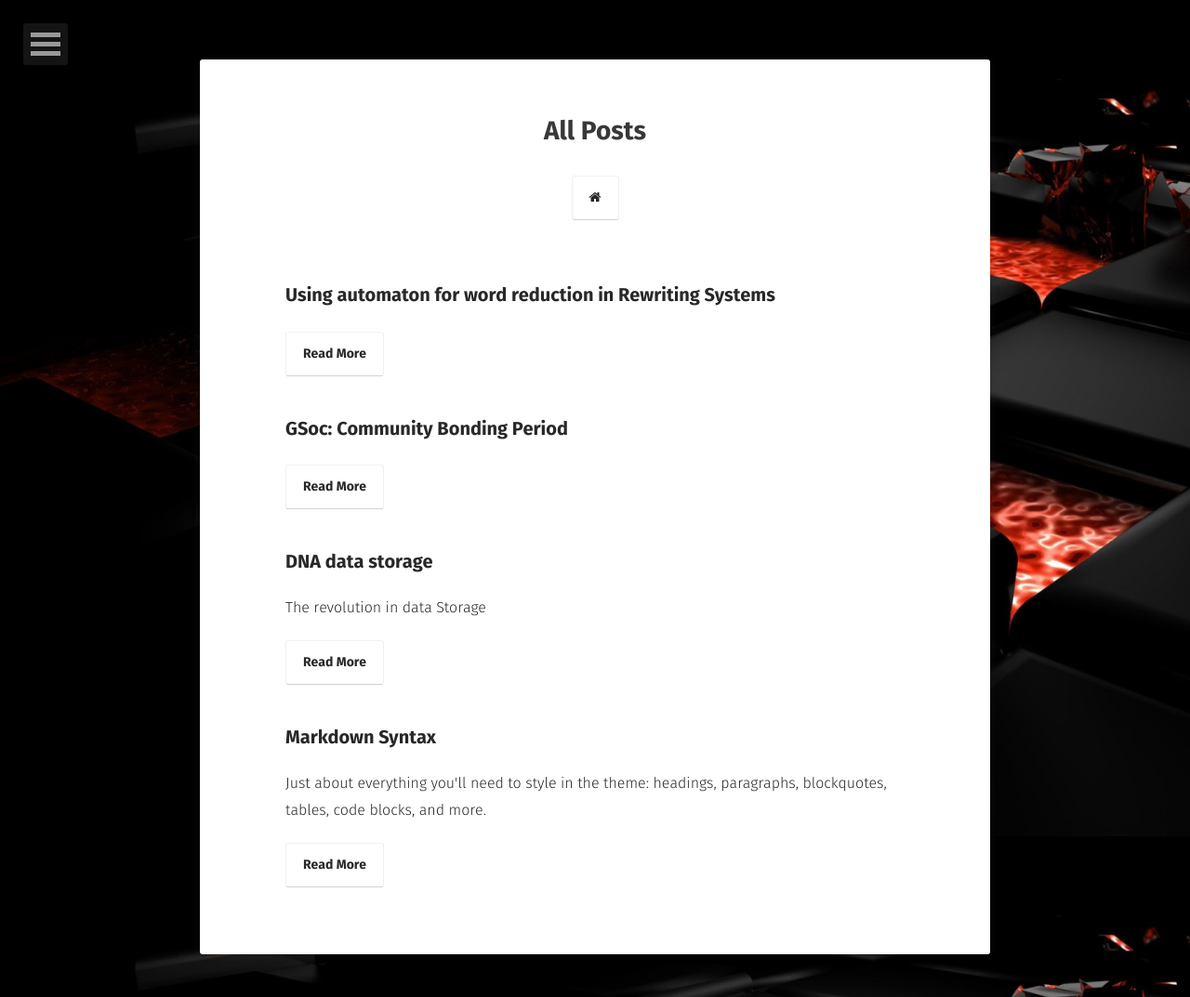
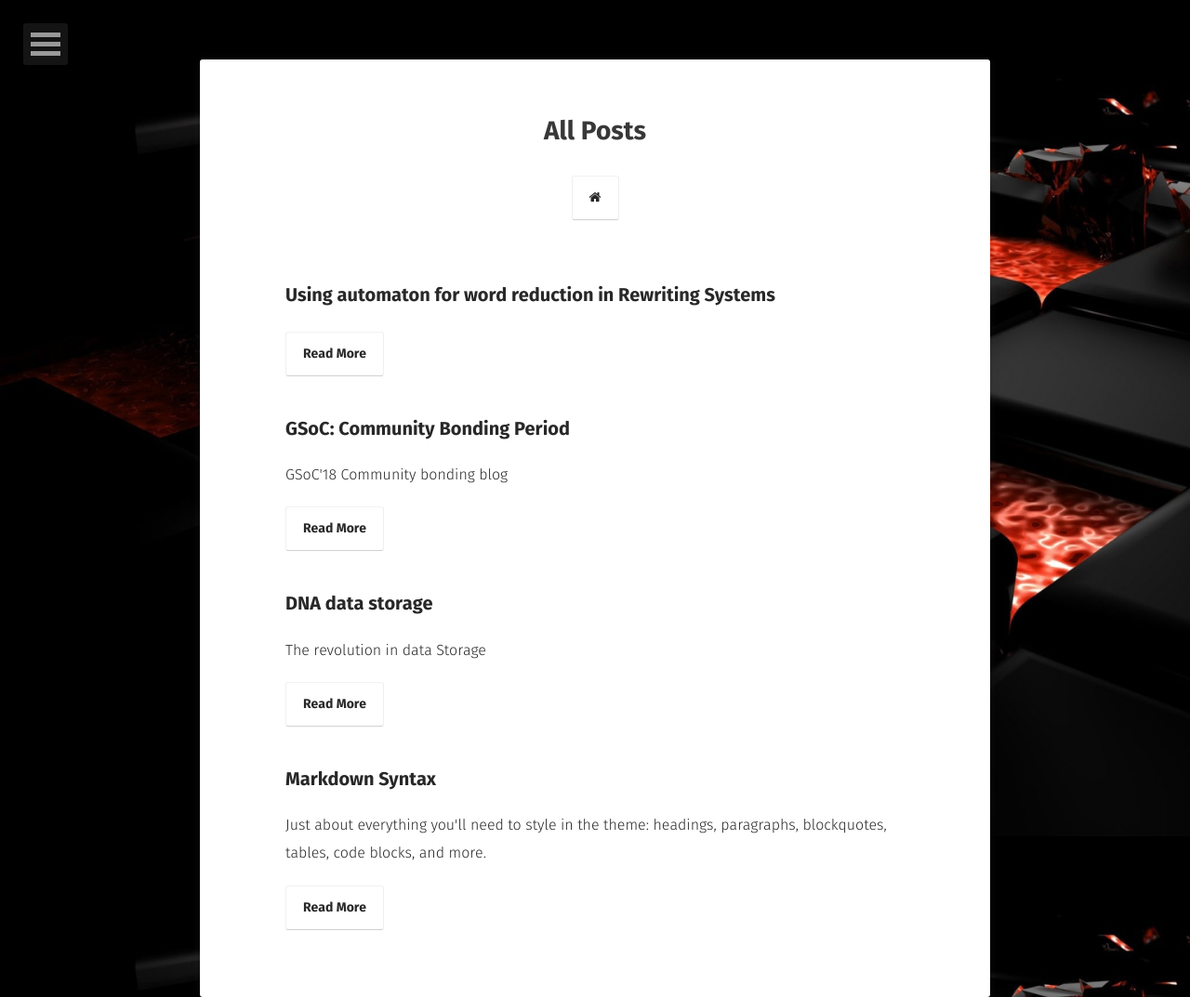
Before and after one commit to RavicharanN/blog, a Jekyll site: the page built from posts/index.md, in a window 1280 px wide. Shown: the whole page at 93% size. Built offline with Jekyll 4.4.1, drawn with Linux system fonts in a browser that asks for light colours; some web fonts are replaced.

Commit message:
Update 2018-05-12-gsoc-Community-Bonding-Period.md

```diff
--- a/_posts/2018-05-12-gsoc-Community-Bonding-Period.md
+++ b/_posts/2018-05-12-gsoc-Community-Bonding-Period.md
@@ -1,8 +1,8 @@
 ---
 layout: post
-title:  "GSoc: Community Bonding Period"
+title:  "GSoC: Community Bonding Period"
 date:   2018-05-12
-excerpt: ""
+excerpt: "GSoC'18 Community bonding blog"
 tag:
 - markdown
 - syntax
```
